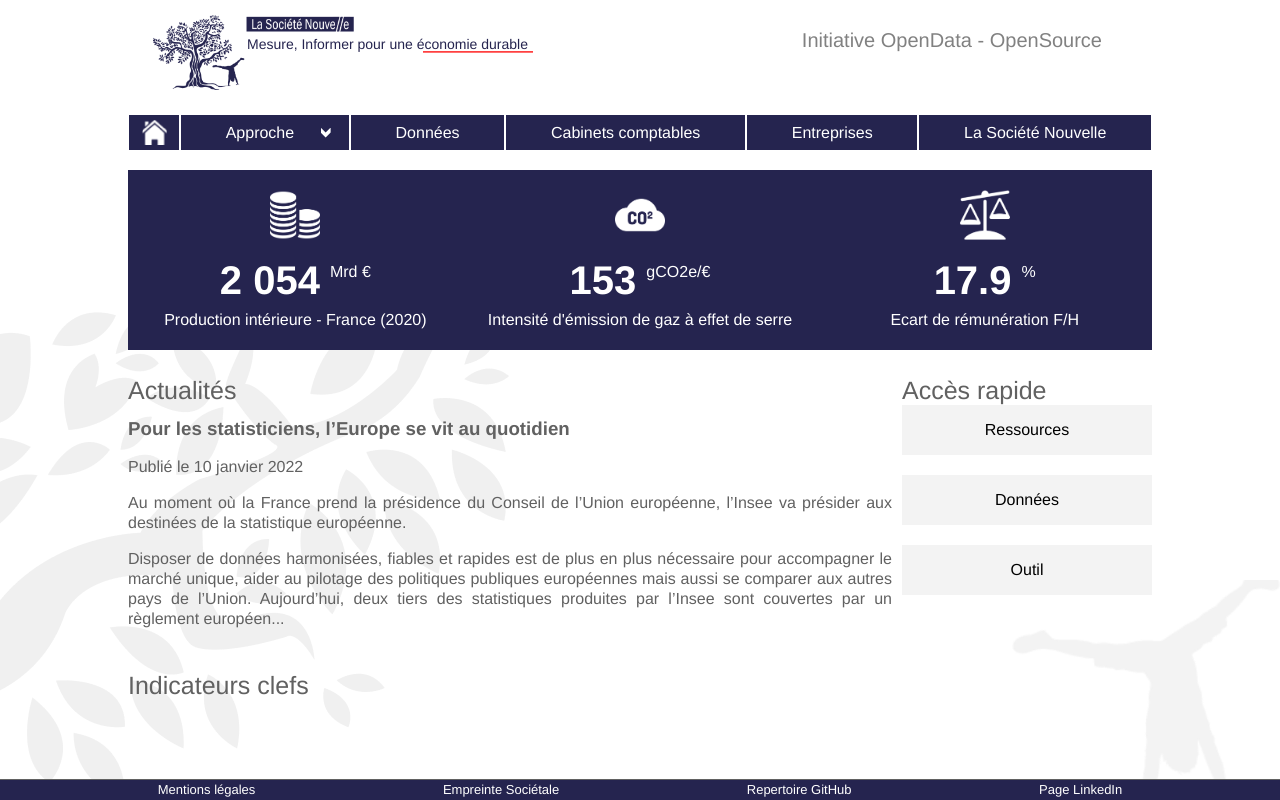
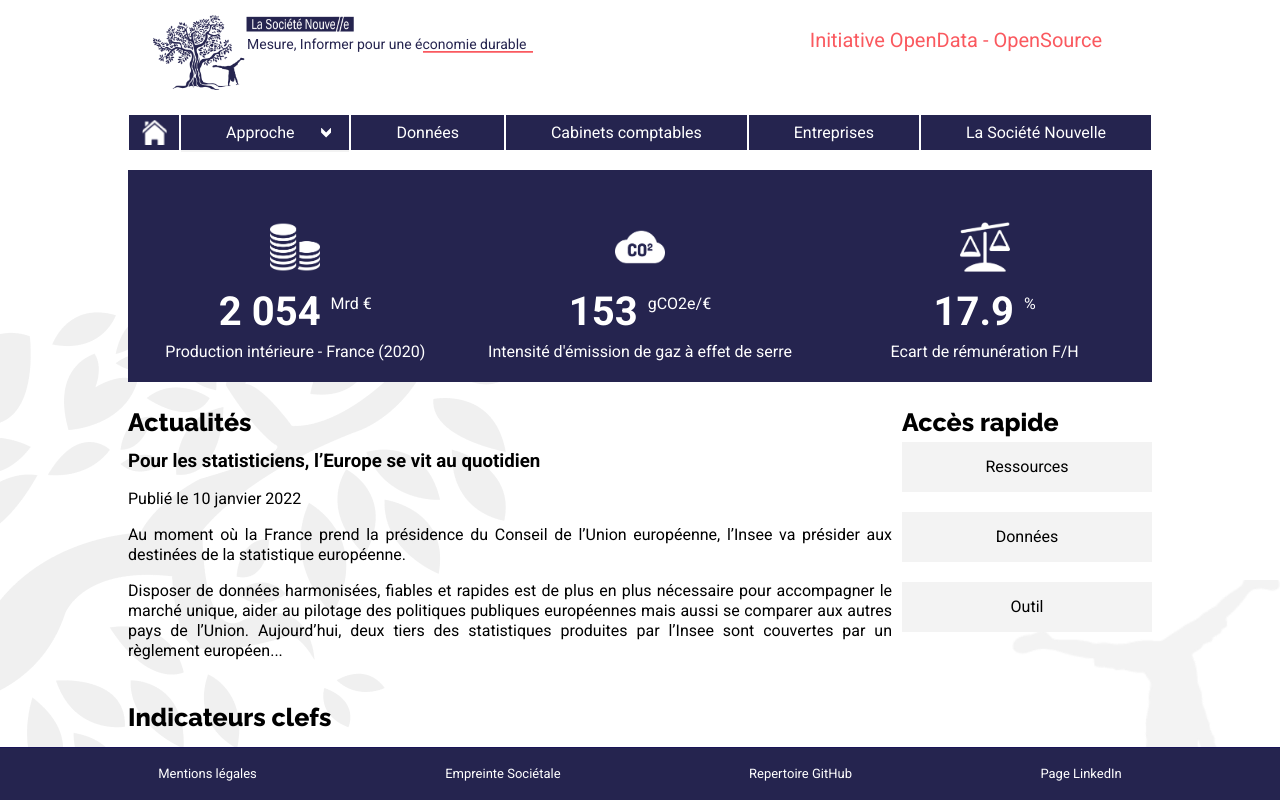
Before and after one commit to La-Societe-Nouvelle/LaSocieteNouvelle-Website, a Next.js app: page / in a window 1280 px wide. Built offline with nearby package versions, Linux system fonts and the light colour scheme.

Commit message:
Padding on blue bloc + import font

```diff
--- a/package.json
+++ b/package.json
@@ -11,6 +11,7 @@
     "axios": "^0.21.1",
     "babel-cli": "^6.26.0",
     "babel-preset-react-app": "^3.1.2",
+    "chart.js": "^3.7.1",
     "embla-carousel": "^4.5.3",
     "express": "^4.17.1",
     "fs": "0.0.1-security",
@@ -25,6 +26,7 @@
     "qs": "^6.10.1",
     "raw-loader": "^4.0.2",
     "react": "17.0.1",
+    "react-chartjs-2": "^4.0.1",
     "react-dom": "17.0.1",
     "react-google-charts": "^3.0.15",
     "react-markdown": "^5.0.3",
--- a/styles/_base.scss
+++ b/styles/_base.scss
@@ -23,10 +23,14 @@
 
 /* Theming */
 
-$primary-color: #616161;    /* Dark-grey */
-$secondary-color: #818181;  /* Light-grey */
+$primary-color: #191558;    /* Dark-grey */
+$secondary-color: #fa595f;
+ /* Light-grey */
 $highlight-color: #8B0000;  /* Burgunby */
 
 $dark-blue: #25244F;
-$raspberry: #FF4040;
+$raspberry: #fa595f;
 $light-gray: #F3F3F3;
+
+$font-family : 'Raleway', Helvetica, sans-serif !default;
+$font-family-text : 'Roboto', sans-serif !default;
--- a/styles/_section.scss
+++ b/styles/_section.scss
@@ -26,7 +26,6 @@
   .titre-section
   {
     font-size: 25px;
-    font-weight: lighter;
     margin-top: 10px;
     margin-bottom: 10px;
   }
@@ -41,6 +40,7 @@
 
   &.blue {
     background-color: $dark-blue;
+    padding: 2em;
     h1,h2,p,b {
       color: white;
     }
@@ -77,9 +77,7 @@
   h2.titre-bloc
   {
     font-size: 25px;
-    font-weight: lighter;
-    margin-top: 10px;
-    margin-bottom: 5px;
+    margin : 10px 0;
   }
 
   > img
--- a/styles/footer.scss
+++ b/styles/footer.scss
@@ -10,7 +10,7 @@
   border-top: solid $primary-color 1px;
   width: 100%;
   height: auto;
-
+  padding: 1em 0;
   #links {
     display: flex;
     width: 100%;
--- a/styles/globals.scss
+++ b/styles/globals.scss
@@ -1,4 +1,5 @@
 @import 'base';
+@import url('https://fonts.googleapis.com/css2?family=Raleway:wght@300;400;600;800&family=Roboto:wght@100;300;400;700&display=swap');
 
 html,
 body {
@@ -6,13 +7,14 @@ body {
   margin: 0;
   min-height: 100vh;
   min-width: 100%;
-  font-family: -apple-system, BlinkMacSystemFont, Segoe UI, Roboto, Oxygen,
-    Ubuntu, Cantarell, Fira Sans, Droid Sans, Helvetica Neue, sans-serif;
+  font-family: $font-family-text;
   line-height:1.25em;
 }
 
 h1 {
   color: $primary-color;
+  font-family: $font-family;
+  font-weight: 600;
   margin: 40px auto;
   text-align: center;
   line-height: 1.15;
@@ -20,6 +22,7 @@ h1 {
 }
 
 h2 {
+  font-family: $font-family;
   margin: 0px 10px 20px 0;
   font-size: 1.5rem;
   text-align: left;
@@ -64,9 +67,7 @@ a {
 }
 
 * {
-  color: $primary-color;
   box-sizing: border-box;
-  font-family: Helvetica;
 }
 
 input {
--- a/styles/header.scss
+++ b/styles/header.scss
@@ -167,6 +167,7 @@
       max-height: 100vh;
       transition: max-height 0.5s linear;
       overflow: hidden;
+      padding: 0.8em;
 
       &.reduced {
         max-height: 0px;
@@ -178,6 +179,7 @@
 
       a {
         color: white;
+
       }
 
       @include xs {
@@ -212,6 +214,7 @@
 
     :hover {
       background-color: $raspberry;
+
     }
 
     .active {
@@ -292,12 +295,12 @@
       .dropdown-items {
         position: relative;
         background-color: white;
+        border: 1px solid #f3f3f3;
         width: 100%;
         transform: translate3d(0,0,0);
         max-height:100vh;
         transition: max-height 0.5s linear;
         overflow:hidden;
-
         //:hover {
           //background-color: $raspberry;
         //}
@@ -308,6 +311,11 @@
 
         a {
           color: $dark-blue;
+          padding: 0.5em 1em;
+          margin: 0.5em 0;
+          &:hover {
+            color : #fff;
+          }
         }
 
         @include xs {
```
